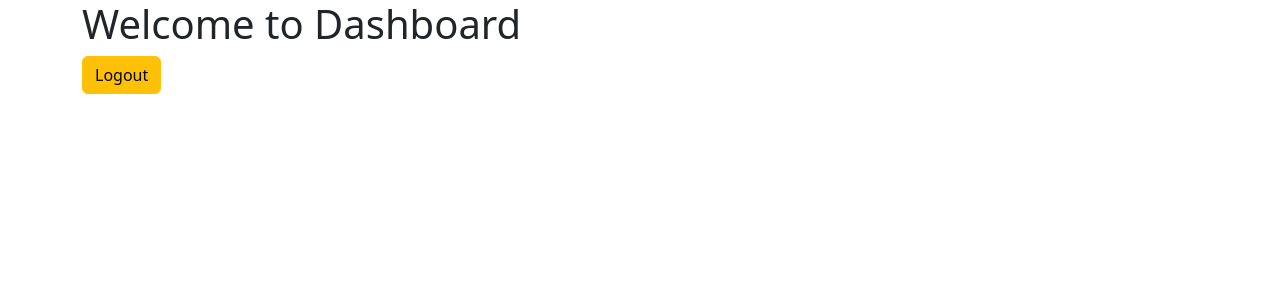
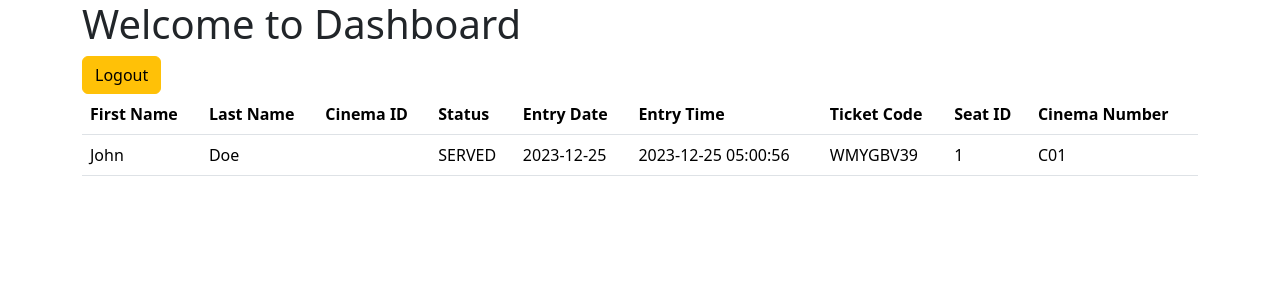
Before and after one commit to vonceee/movie-queue, a PHP site: page / in a window 1280 px wide. Shown: the top 300 px of the page. Run offline with PHP 8.4, Linux system fonts and the light colour scheme; a user stored in the database is signed in; data comes from the database, SQL or seed files in the repository.

Commit message:
Update index.php

```diff
--- a/index.php
+++ b/index.php
@@ -3,6 +3,18 @@
     if(!isset($_SESSION["user"])){
         header("Location: login.php");
     }
+
+    // Include the database connection file
+    include 'database.php';
+
+    // Assuming the user's ID is stored in the session
+    $userID = $_SESSION["user"];
+
+    // Fetch the user's information from the database
+    $query = "SELECT customer_first_name, customer_last_name, cinemaID, status, entry_date, entry_time, ticketcode, seatsID, cinema_number FROM tbl_customer WHERE customerID = 1";
+    $result = mysqli_query($conn, $query);
+
+    $userInfo = mysqli_fetch_assoc($result);
 ?>
 
 <!DOCTYPE html>
@@ -19,5 +31,35 @@
         <h1>Welcome to Dashboard</h1>
         <a href="logout.php" class="btn btn-warning">Logout</a>
 
+        <!-- User Information Table -->
+        <table class="table">
+            <thead>
+                <tr>
+                    <th>First Name</th>
+                    <th>Last Name</th>
+                    <th>Cinema ID</th>
+                    <th>Status</th>
+                    <th>Entry Date</th>
+                    <th>Entry Time</th>
+                    <th>Ticket Code</th>
+                    <th>Seat ID</th>
+                    <th>Cinema Number</th>
+                </tr>
+            </thead>
+            <tbody>
+                <tr>
+                    <td><?= $userInfo['customer_first_name'] ?></td>
+                    <td><?= $userInfo['customer_last_name'] ?></td>
+                    <td><?= $userInfo['cinemaID'] ?></td>
+                    <td><?= $userInfo['status'] ?></td>
+                    <td><?= $userInfo['entry_date'] ?></td>
+                    <td><?= $userInfo['entry_time'] ?></td>
+                    <td><?= $userInfo['ticketcode'] ?></td>
+                    <td><?= $userInfo['seatsID'] ?></td>
+                    <td><?= $userInfo['cinema_number'] ?></td>
+                </tr>
+            </tbody>
+        </table>
+    </div>
 </body>
 </html>
```
